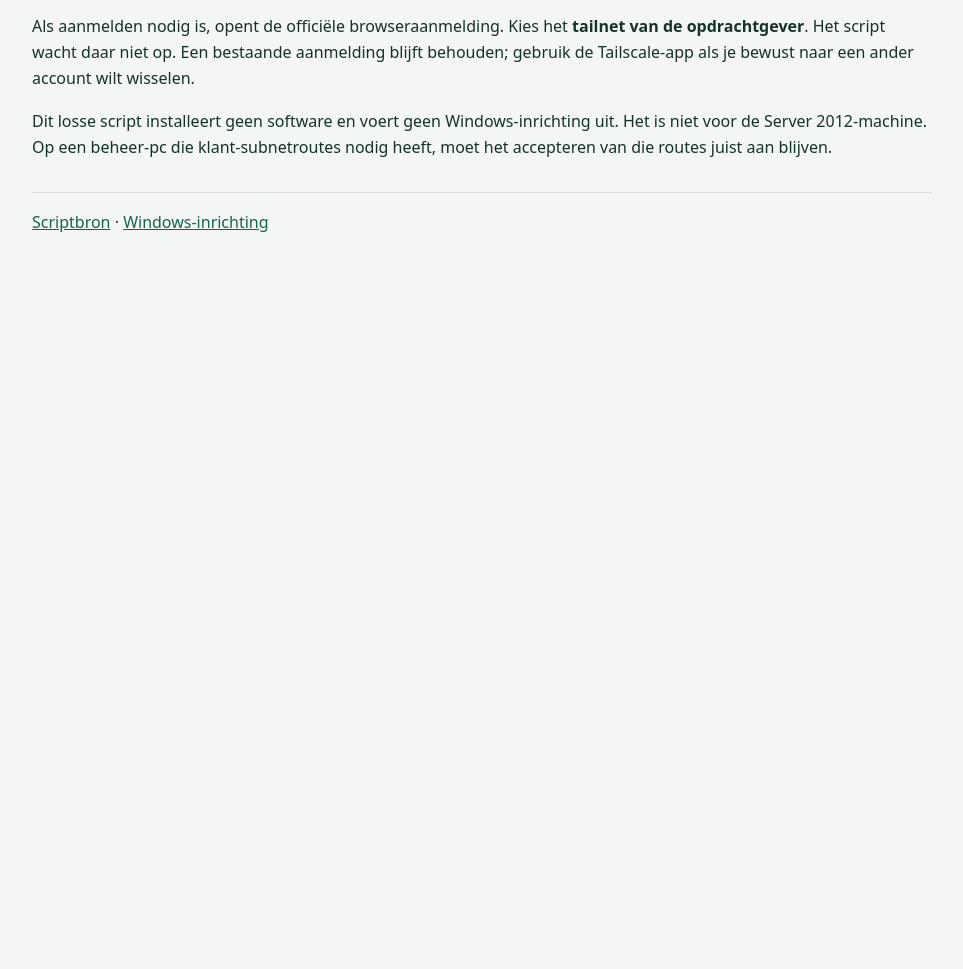
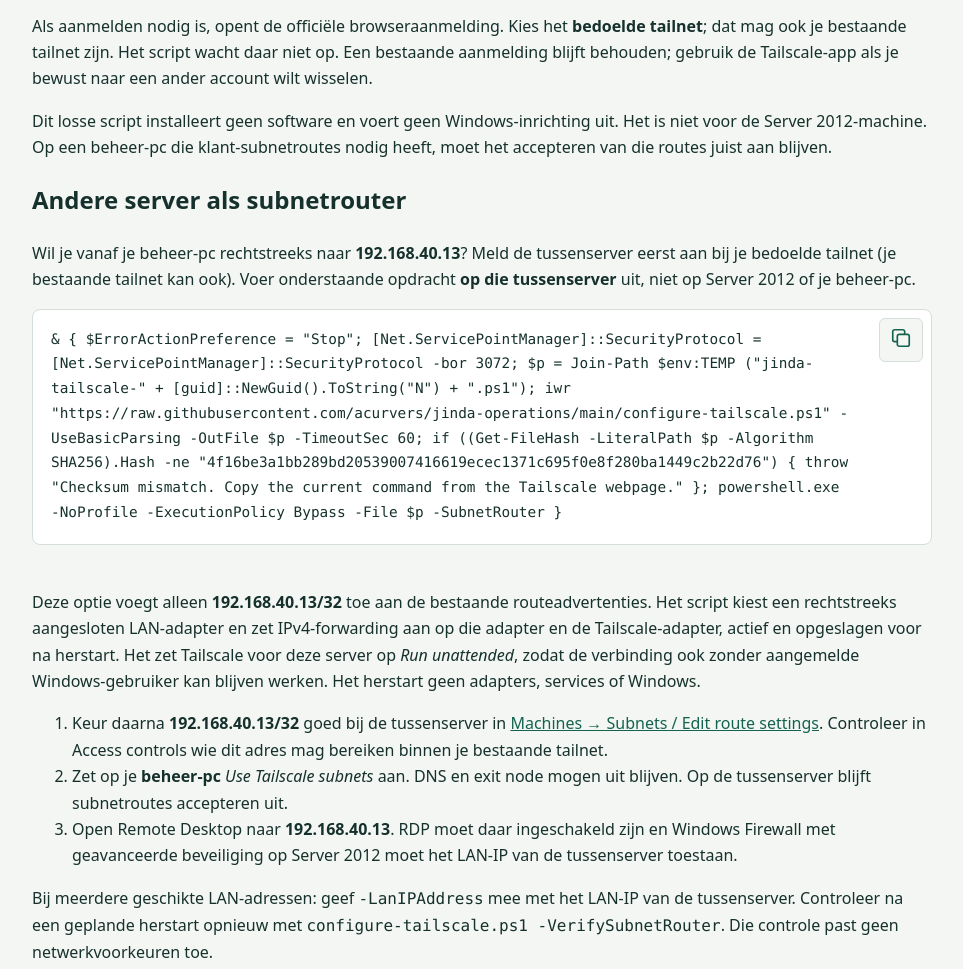
Before and after one commit to acurvers/jinda-operations, a plain HTML site: page tailscale.html in a window 1280 px wide. Shown: the part 519-1488 px from the top of the page, without its empty margins (158-1121 px from the left). Before the commit the page ends 803 px from the top, so only its background shows below. Drawn offline with Linux system fonts and the light colour scheme.

Commit message:
Add opt-in Tailscale subnet router for 192.168.40.13

```diff
--- a/tailscale.html
+++ b/tailscale.html
@@ -15,7 +15,7 @@
     button { flex: 0 0 44px; height: 44px; margin: 8px; border: 1px solid #d5dfd8; border-radius: 6px; color: #14634f; background: #f3f6f3; cursor: pointer; }
     button:hover { background: #e3eee6; border-color: #14634f; }
     button:focus { outline: 2px solid #14634f; }
-    #copy-status { min-height: 1.5em; margin-top: 4px; }
+    #copy-status, #copy-subnetrouter-status { min-height: 1.5em; margin-top: 4px; }
     footer { margin-top: 32px; border-top: 1px solid #d5dfd8; padding-top: 16px; }
   </style>
 </head>
@@ -24,21 +24,38 @@
     <h1>Tailscale apart instellen</h1>
     <p>Installeer eerst de actuele <a href="https://tailscale.com/download/windows">Tailscale-client</a> op de bedoelde pc of server. Voer daarna deze regel uit in PowerShell. Geschikt voor Windows 10/11 en Server 2016 of nieuwer, met Windows PowerShell 5.1 of PowerShell 7.</p>
     <div class="command-row">
-      <pre><code id="tailscale-code">&amp; { $ErrorActionPreference = &quot;Stop&quot;; [Net.ServicePointManager]::SecurityProtocol = [Net.ServicePointManager]::SecurityProtocol -bor 3072; $p = Join-Path $env:TEMP (&quot;jinda-tailscale-&quot; + [guid]::NewGuid().ToString(&quot;N&quot;) + &quot;.ps1&quot;); iwr &quot;https://raw.githubusercontent.com/acurvers/jinda-operations/main/configure-tailscale.ps1&quot; -UseBasicParsing -OutFile $p -TimeoutSec 60; if ((Get-FileHash -LiteralPath $p -Algorithm SHA256).Hash -ne &quot;5db44d7bf55cd109fd9ccf56c7d16bb9112a21b06496ff0d66954c7c2dab3298&quot;) { throw &quot;Checksum mismatch. Copy the current command from the Tailscale webpage.&quot; }; powershell.exe -NoProfile -ExecutionPolicy Bypass -File $p }</code></pre>
+      <pre><code id="tailscale-code">&amp; { $ErrorActionPreference = &quot;Stop&quot;; [Net.ServicePointManager]::SecurityProtocol = [Net.ServicePointManager]::SecurityProtocol -bor 3072; $p = Join-Path $env:TEMP (&quot;jinda-tailscale-&quot; + [guid]::NewGuid().ToString(&quot;N&quot;) + &quot;.ps1&quot;); iwr &quot;https://raw.githubusercontent.com/acurvers/jinda-operations/main/configure-tailscale.ps1&quot; -UseBasicParsing -OutFile $p -TimeoutSec 60; if ((Get-FileHash -LiteralPath $p -Algorithm SHA256).Hash -ne &quot;4f16be3a1bb289bd20539007416619ecec1371c695f0e8f280ba1449c2b22d76&quot;) { throw &quot;Checksum mismatch. Copy the current command from the Tailscale webpage.&quot; }; powershell.exe -NoProfile -ExecutionPolicy Bypass -File $p }</code></pre>
       <button id="copy-command" type="button" aria-label="Kopieer PowerShell-opdracht" title="Kopieer PowerShell-opdracht">
         <svg width="22" height="22" viewBox="0 0 24 24" fill="none" stroke="currentColor" stroke-width="1.8" aria-hidden="true"><rect x="8" y="8" width="13" height="13" rx="2"></rect><path d="M16 8V5a2 2 0 0 0-2-2H5a2 2 0 0 0-2 2v9a2 2 0 0 0 2 2h3"></path></svg>
       </button>
     </div>
     <p id="copy-status" role="status" aria-live="polite"></p>
     <p>Het script vraagt zo nodig administratorrechten en stelt in: <strong>Tailscale-DNS uit, subnetroutes accepteren uit, geen exit node</strong>. Deze voorkeuren worden gecontroleerd.</p>
-    <p>Als aanmelden nodig is, opent de officiële browseraanmelding. Kies het <strong>tailnet van de opdrachtgever</strong>. Het script wacht daar niet op. Een bestaande aanmelding blijft behouden; gebruik de Tailscale-app als je bewust naar een ander account wilt wisselen.</p>
+    <p>Als aanmelden nodig is, opent de officiële browseraanmelding. Kies het <strong>bedoelde tailnet</strong>; dat mag ook je bestaande tailnet zijn. Het script wacht daar niet op. Een bestaande aanmelding blijft behouden; gebruik de Tailscale-app als je bewust naar een ander account wilt wisselen.</p>
     <p>Dit losse script installeert geen software en voert geen Windows-inrichting uit. Het is niet voor de Server 2012-machine. Op een beheer-pc die klant-subnetroutes nodig heeft, moet het accepteren van die routes juist aan blijven.</p>
+    <h2 id="subnetrouter">Andere server als subnetrouter</h2>
+    <p>Wil je vanaf je beheer-pc rechtstreeks naar <strong>192.168.40.13</strong>? Meld de tussenserver eerst aan bij je bedoelde tailnet (je bestaande tailnet kan ook). Voer onderstaande opdracht <strong>op die tussenserver</strong> uit, niet op Server 2012 of je beheer-pc.</p>
+    <div class="command-row">
+      <pre><code id="subnetrouter-code">&amp; { $ErrorActionPreference = &quot;Stop&quot;; [Net.ServicePointManager]::SecurityProtocol = [Net.ServicePointManager]::SecurityProtocol -bor 3072; $p = Join-Path $env:TEMP (&quot;jinda-tailscale-&quot; + [guid]::NewGuid().ToString(&quot;N&quot;) + &quot;.ps1&quot;); iwr &quot;https://raw.githubusercontent.com/acurvers/jinda-operations/main/configure-tailscale.ps1&quot; -UseBasicParsing -OutFile $p -TimeoutSec 60; if ((Get-FileHash -LiteralPath $p -Algorithm SHA256).Hash -ne &quot;4f16be3a1bb289bd20539007416619ecec1371c695f0e8f280ba1449c2b22d76&quot;) { throw &quot;Checksum mismatch. Copy the current command from the Tailscale webpage.&quot; }; powershell.exe -NoProfile -ExecutionPolicy Bypass -File $p -SubnetRouter }</code></pre>
+      <button id="copy-subnetrouter-command" type="button" aria-label="Kopieer PowerShell-opdracht" title="Kopieer PowerShell-opdracht">
+        <svg width="22" height="22" viewBox="0 0 24 24" fill="none" stroke="currentColor" stroke-width="1.8" aria-hidden="true"><rect x="8" y="8" width="13" height="13" rx="2"></rect><path d="M16 8V5a2 2 0 0 0-2-2H5a2 2 0 0 0-2 2v9a2 2 0 0 0 2 2h3"></path></svg>
+      </button>
+    </div>
+    <p id="copy-subnetrouter-status" role="status" aria-live="polite"></p>
+    <p>Deze optie voegt alleen <strong>192.168.40.13/32</strong> toe aan de bestaande routeadvertenties. Het script kiest een rechtstreeks aangesloten LAN-adapter en zet IPv4-forwarding aan op die adapter en de Tailscale-adapter, actief en opgeslagen voor na herstart. Het zet Tailscale voor deze server op <em>Run unattended</em>, zodat de verbinding ook zonder aangemelde Windows-gebruiker kan blijven werken. Het herstart geen adapters, services of Windows.</p>
+    <ol>
+      <li>Keur daarna <strong>192.168.40.13/32</strong> goed bij de tussenserver in <a href="https://console.tailscale.com/admin/machines">Machines → Subnets / Edit route settings</a>. Controleer in Access controls wie dit adres mag bereiken binnen je bestaande tailnet.</li>
+      <li>Zet op je <strong>beheer-pc</strong> <em>Use Tailscale subnets</em> aan. DNS en exit node mogen uit blijven. Op de tussenserver blijft subnetroutes accepteren uit.</li>
+      <li>Open Remote Desktop naar <strong>192.168.40.13</strong>. RDP moet daar ingeschakeld zijn en Windows Firewall met geavanceerde beveiliging op Server 2012 moet het LAN-IP van de tussenserver toestaan.</li>
+    </ol>
+    <p>Bij meerdere geschikte LAN-adressen: geef <code>-LanIPAddress</code> mee met het LAN-IP van de tussenserver. Controleer na een geplande herstart opnieuw met <code>configure-tailscale.ps1 -VerifySubnetRouter</code>. Die controle past geen netwerkvoorkeuren toe.</p>
   </main>
   <footer><a href="https://github.com/acurvers/jinda-operations/blob/main/configure-tailscale.ps1">Scriptbron</a> · <a href="./">Windows-inrichting</a></footer>
   <script>
     (function () {
-      var button = document.getElementById('copy-command');
-      var status = document.getElementById('copy-status');
+      function bindCopy(buttonId, codeId, statusId) {
+      var button = document.getElementById(buttonId);
+      var status = document.getElementById(statusId);
       function fallback(text) {
         var field = document.createElement('textarea');
         field.value = text; field.style.position = 'fixed'; field.style.opacity = '0';
@@ -48,12 +65,15 @@
         if (!copied) { throw new Error('copy failed'); }
       }
       button.onclick = function () {
-        var text = document.getElementById('tailscale-code').textContent;
+        var text = document.getElementById(codeId).textContent;
         function ok() { status.textContent = 'Opdracht gekopieerd.'; }
         function legacy() { try { fallback(text); ok(); } catch (error) { status.textContent = 'Selecteer en kopieer de opdracht handmatig.'; } }
         if (navigator.clipboard && window.isSecureContext) { navigator.clipboard.writeText(text).then(ok, legacy); }
         else { legacy(); }
       };
+      }
+      bindCopy('copy-command', 'tailscale-code', 'copy-status');
+      bindCopy('copy-subnetrouter-command', 'subnetrouter-code', 'copy-subnetrouter-status');
     }());
   </script>
 </body>
```
Also changed, not shown: 3 other files.
